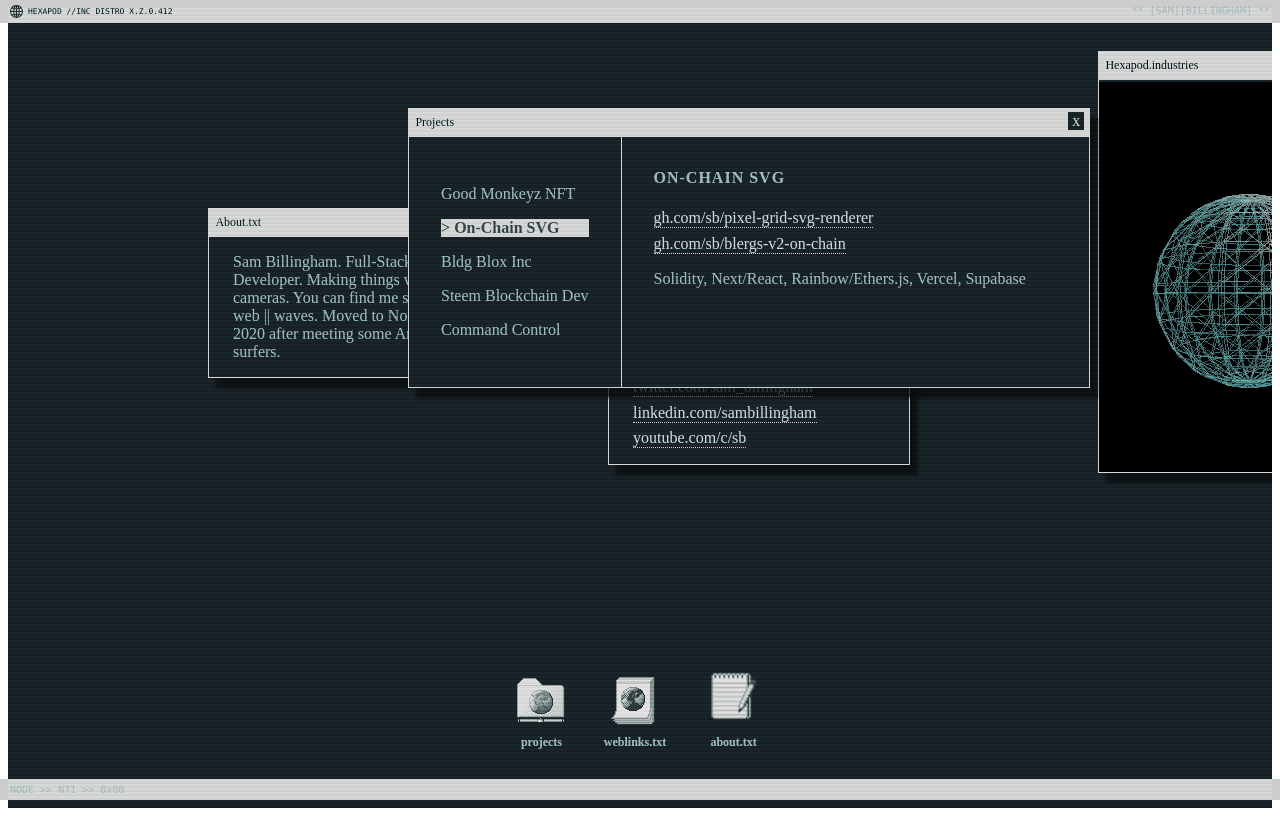
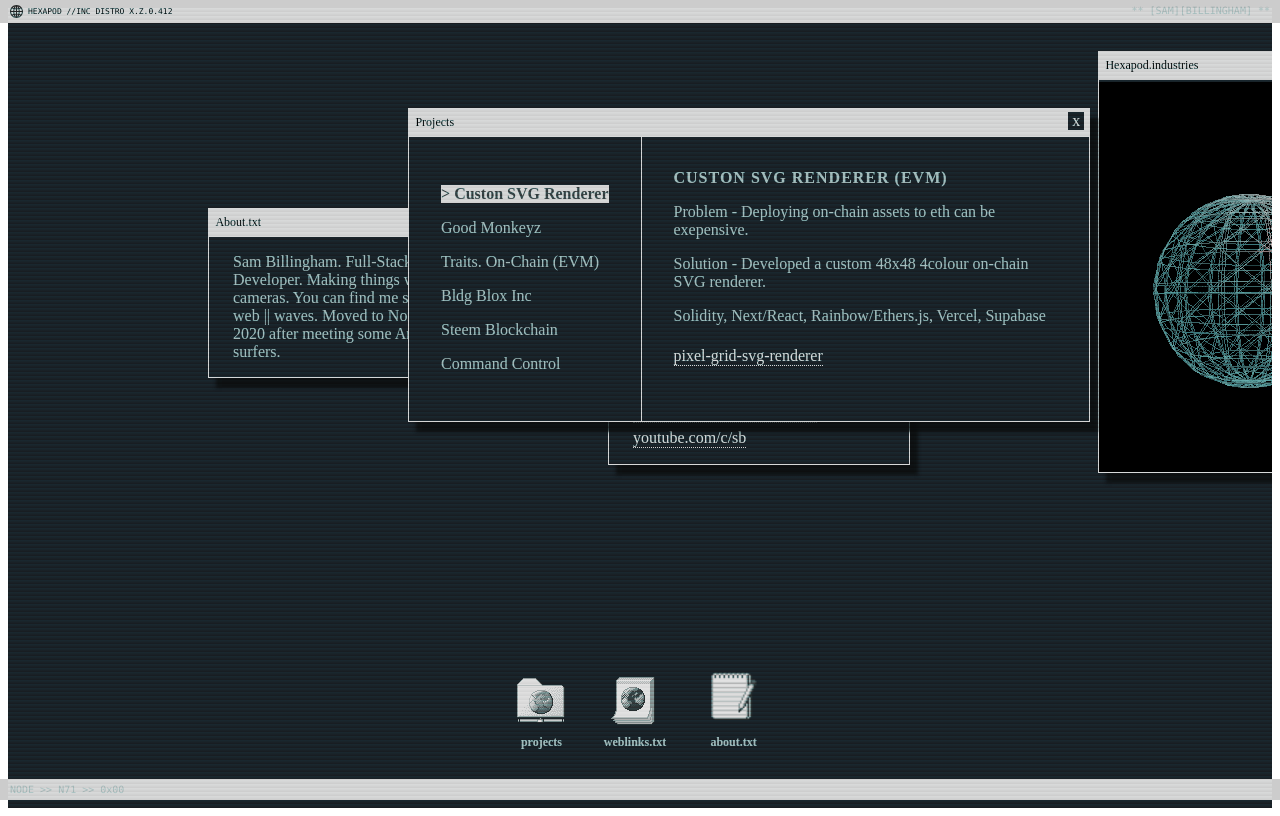
Before and after one commit to Sambillingham/codewithsam.com, a Nuxt app: page / in a window 1280 px wide. Both pictures are taken after a click on the element "projects". Built offline with nearby package versions, Linux system fonts and the light colour scheme.

Commit message:
update: content ~~~~~~~

```diff
--- a/components/Folder.vue
+++ b/components/Folder.vue
@@ -1,43 +1,59 @@
 <template>
   <div class="content">
       <div class="list">
-        <p @click="folder = 'gm' " :class="{ active : folder == 'gm' }">Good Monkeyz NFT</p>
-        <p @click="folder = 'blerg'" :class="{ active : folder == 'blerg' }">On-Chain SVG</p>
+        <p @click="folder = 'blerg'" :class="{ active : folder == 'blerg' }">Custon SVG Renderer</p>
+        <p @click="folder = 'gm' " :class="{ active : folder == 'gm' }">Good Monkeyz</p>
+        <p @click="folder = 'trait'" :class="{ active : folder == 'trait' }">Traits. On-Chain (EVM)</p>
         <p @click="folder = 'inc'" :class="{ active : folder == 'inc' }">Bldg Blox Inc</p>
-        <p @click="folder = 'steem'" :class="{ active : folder == 'steem' }">Steem Blockchain Dev</p>
+        <p @click="folder = 'steem'" :class="{ active : folder == 'steem' }">Steem Blockchain</p>
         <p @click="folder = 'cmd'" :class="{ active : folder == 'cmd' }">Command Control</p>
       </div>
       <div class="view">
             <div v-if="folder === 'gm' ">
                 <h2>Merch &amp; PFP Collection</h2>
-                <p></p>
+                <p>On-chain verifiable burn-to-order limited edition merch. 2k/2k PFP drop with full provenance and custom minting experience</p>
+                <p>Solidity, IPFS, Nuxt/Vue, Ethers.js, Netlify, Supabase</p>
                 <a href="https://goodmonkeyz.art">https://goodmonkeyz.art</a>
-                <p>Solidity, Nuxt/Vue, Ethers.js, Netlify, Supabase</p>
             </div>
+
             <div v-if="folder === 'blerg' ">
-                <h2>On-Chain SVG </h2>
-                <p></p>
-                <a href="https://github.com/Sambillingham/pixel-grid-svg-renderer">gh.com/sb/pixel-grid-svg-renderer</a>
-                <a href="https://github.com/Sambillingham/blerg-v2-mvp">gh.com/sb/blergs-v2-on-chain</a>
+                <h2>Custon svg renderer (EVM)</h2>
+                <p>Problem - Deploying on-chain assets to eth can be exepensive.</p>
+                <p>Solution - Developed a custom 48x48 4colour on-chain SVG renderer.</p>
                 <p>Solidity, Next/React, Rainbow/Ethers.js, Vercel, Supabase</p>
+                <a href="https://github.com/Sambillingham/pixel-grid-svg-renderer">pixel-grid-svg-renderer</a>
+            </div>
+
+            <div v-if="folder === 'trait' ">
+              <h2>On-chain Swapable Trait EVM NFTs</h2>
+              <a href="https://www.notion.so/Traits-Whitepaper-c5f81db5a9b84c73ad2e89c2697eb77b">Whitepaper</a>
+              <p>- Developed a proof of concept for the Blergs DAO</p>
+              <a href="https://github.com/Sambillingham/blerg-v2-mvp">https://gh.com/sb/blerg-v2-mvp</a>
+              <p>Solidity/EVM</p>
             </div>
 
             <div v-if="folder === 'inc' ">
                 <h2>The BLDG BLOX inc</h2>
-                <a href="https://twitter.com/bldg_blox">twitter.com/bldg_blox</a>
-                <p>Firebase, Nuxt/Vue</p>
+                <p>Neighborhood collaboration platform. Bringing stakeholders together for good. <p>
+                <p>Founding Engineer - Firebase (Realtime Database). Nuxt.js x Serverless/Firebase Backend</p>
+
+                <a href="https://twitter.com/bldg_blox">@bldg_blox</a>
             </div>
 
             <div v-if="folder === 'steem' ">
-                <h2>_Steem Blockchain Dapps_</h2>
-                <a href="https://github.com/code-with-sam">github.com/code-with-sam</a>
-                <p>Steem Blockchain Dev Tools</p>
+                <h2>_Steem Blockchain_</h2>
+                <p>Building for the STEEM Proof-of-Brain distribution mechanics.</p>
+                <a href="https://github.com/code-with-sam/finallycomments">Finally Comments </a>
+                <p>- Disqus comments system with STEEM backend </p>
+                <a href="https://github.com/code-with-sam/finallynetwork">Finally Network</a>
+                <p> - Blog Engine with STEEM backend</p>
             </div>
 
             <div v-if="folder === 'cmd' ">
                 <h2>Command Control</h2>
-                <a href="http://command-control.sambillingham.com">https://cmd.sb.com</a>
-                <p>Node.js, Arduino, MQTT</p>
+                <p>AN INTERACTIVE PHYSICAL COMPUTING GAME <p>
+                <p>Node.js, Arduino, MQTT, Websockets</p>
+                <a href="http://command-control.sambillingham.com" target="_blank">https://cmd.sb.com</a>
             </div>
 
       </div>
--- a/nuxt.config.js
+++ b/nuxt.config.js
@@ -7,7 +7,7 @@ export default {
 
   // Global page headers: https://go.nuxtjs.dev/config-head
   head: {
-    title: 'sb.com-2',
+    title: 'codewithsam - hexapod terminal -- 0001',
     htmlAttrs: {
       lang: 'en'
     },
```
Also changed, not shown: 1 other file (tests, documents, lock files or other folders).
